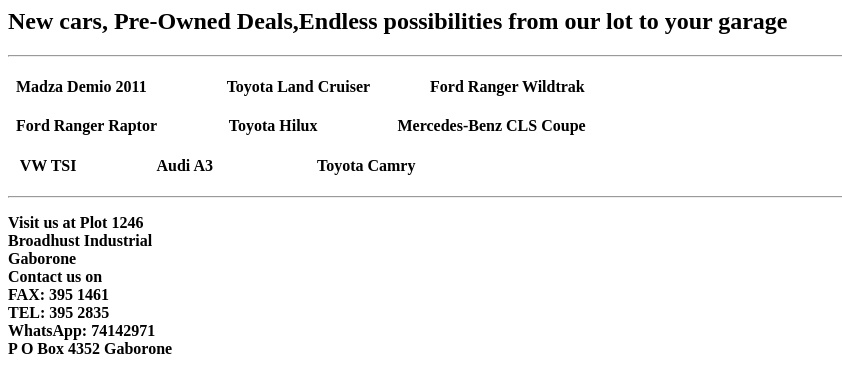
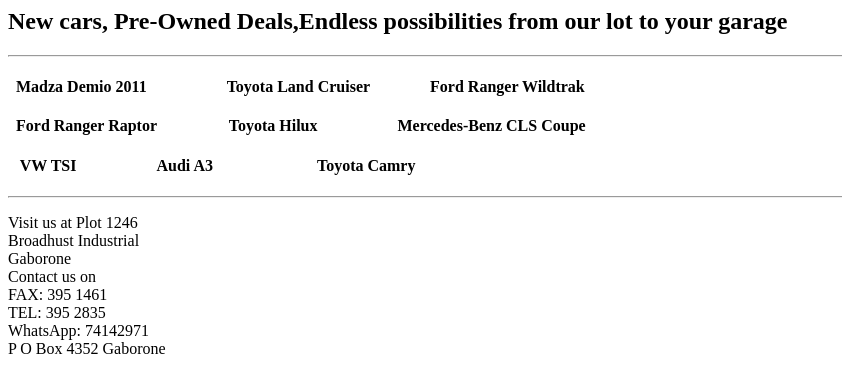
Before and after one commit to Bida24-108/SpeedstarMotors, a plain HTML site: page index.html in a window 1280 px wide. Shown: the whole page, without its empty margins (0-842 px from the left). Drawn offline with Linux system fonts and the light colour scheme.

Commit message:
Update index.html

```diff
--- a/index.html
+++ b/index.html
@@ -10,6 +10,6 @@
 	<h4>&nbsp&nbsp VW TSI 	&nbsp&nbsp&nbsp&nbsp&nbsp&nbsp&nbsp&nbsp&nbsp&nbsp&nbsp&nbsp&nbsp&nbsp&nbsp&nbsp&nbsp&nbsp&nbspAudi A3&nbsp&nbsp&nbsp&nbsp&nbsp&nbsp&nbsp&nbsp&nbsp&nbsp&nbsp&nbsp&nbsp&nbsp&nbsp&nbsp&nbsp&nbsp&nbsp&nbsp&nbsp&nbsp&nbsp&nbsp&nbsp&nbspToyota Camry</h4>
 
 <hr />
-<p><b>Visit us at Plot 1246 <br>Broadhust Industrial<br>Gaborone<br>Contact us on<br>FAX: 395 1461<br>TEL: 395 2835<br>WhatsApp: 74142971<br>P O Box 4352 Gaborone</p>
+<p>Visit us at Plot 1246 <br>Broadhust Industrial<br>Gaborone<br>Contact us on<br>FAX: 395 1461<br>TEL: 395 2835<br>WhatsApp: 74142971<br>P O Box 4352 Gaborone</p>
 </body>
 </html>
```
